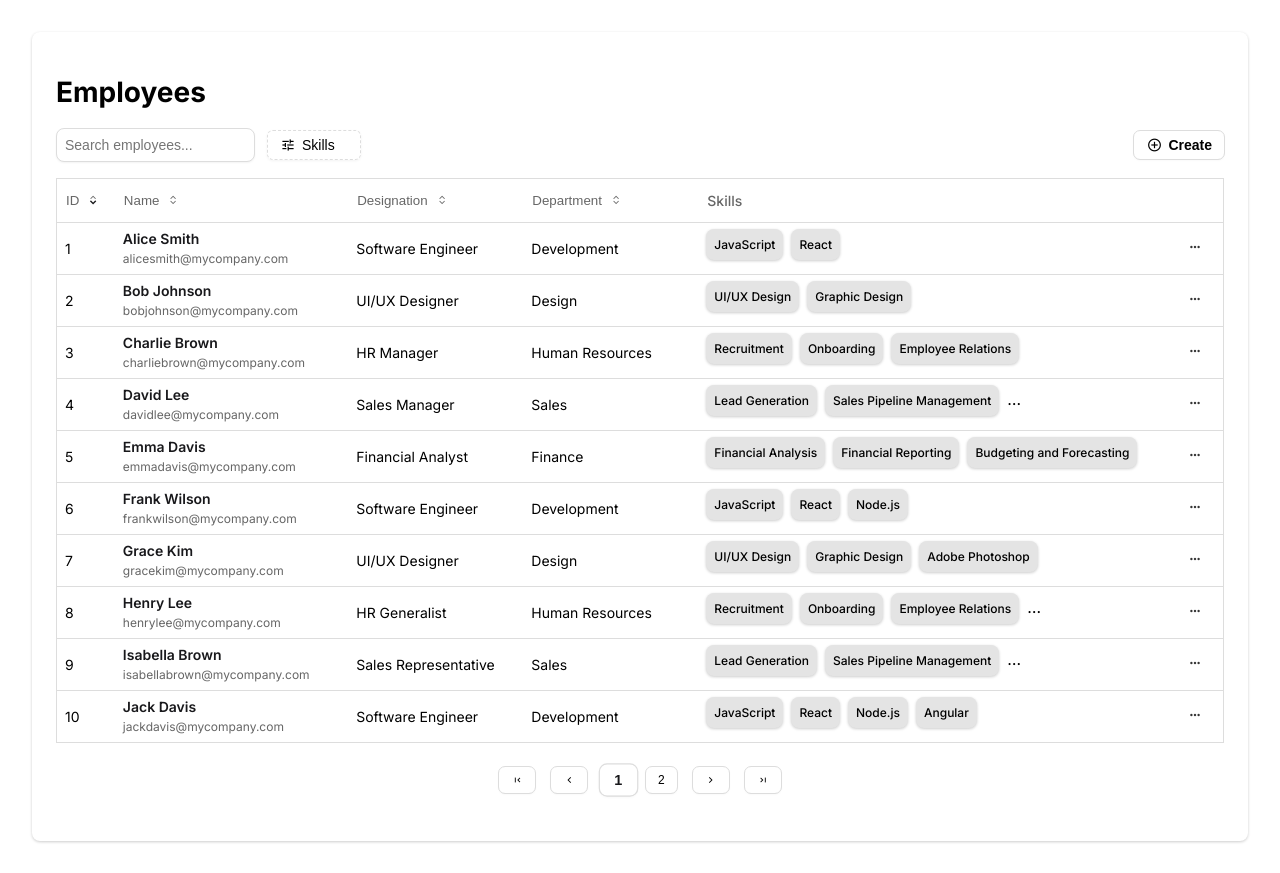
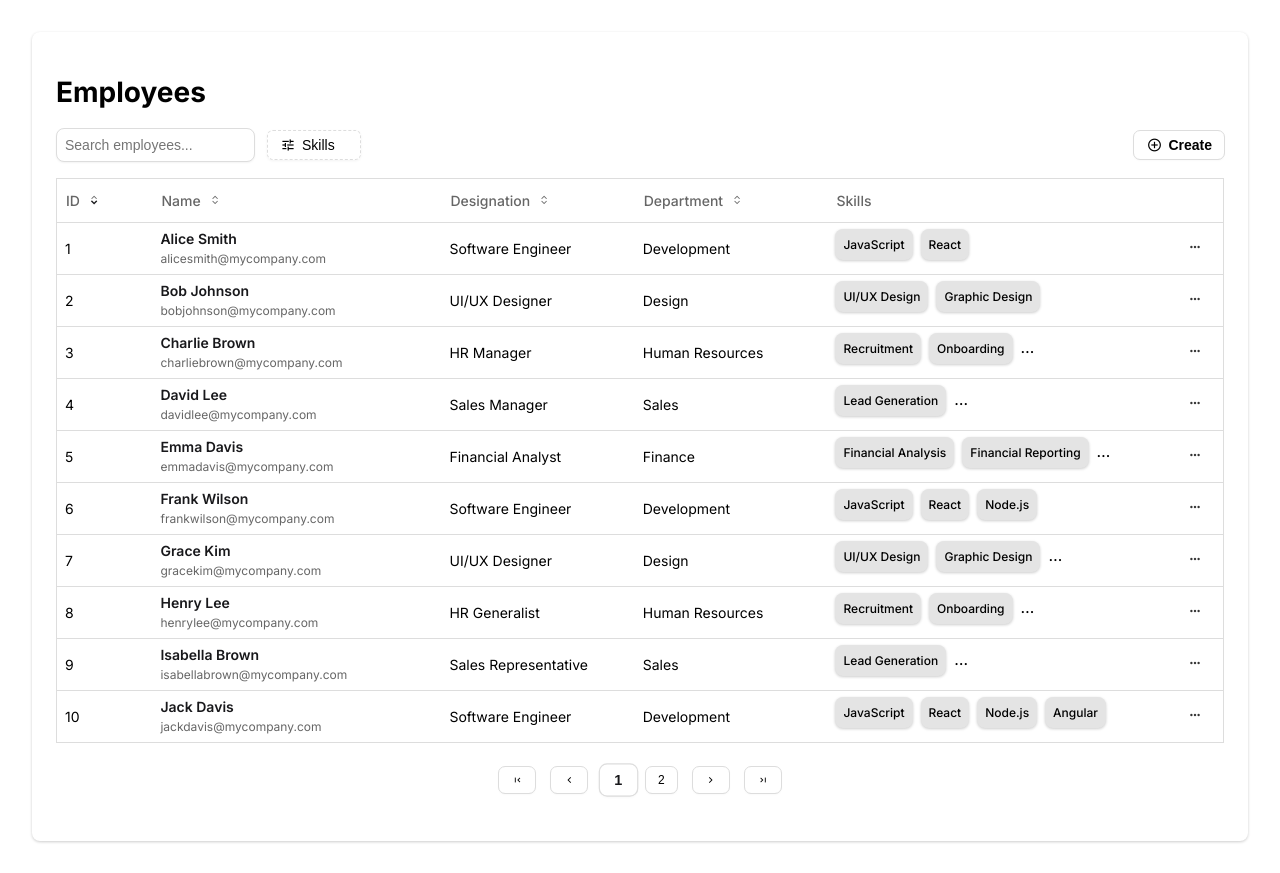
Before and after one commit to amaljoeqb/hr_app_react, a React (Create React App) app: page / in a window 1280 px wide. Built offline with nearby package versions, Linux system fonts and the light colour scheme.

Commit message:
extract reusable table component

```diff
--- a/src/App.tsx
+++ b/src/App.tsx
@@ -10,6 +10,7 @@ import { useAppContext } from "./store/app.context";
 import { useState, useEffect } from "react";
 import data from "./data.json";
 import { routes } from "./config";
+import EmployeeDeletePopup from "./pages/EmployeeListing/components/EmployeeDeletePopup";
 
 const router = createBrowserRouter(routes);
 
--- a/src/components/ui/Popup/Popup.tsx
+++ b/src/components/ui/Popup/Popup.tsx
@@ -9,7 +9,7 @@ export interface PopupPropsType {
 
 export default function Popup(props: PopupPropsType) {
   return (
-    <div className="popup confirmation-popup">
+    <div className="popup confirmation-popup show-popup">
       <section className="popup-content">
         <div className="popup-header">
           <h2>{props.title}</h2>
--- /dev/null
+++ b/src/components/ui/Table/Table.tsx
@@ -0,0 +1,81 @@
+import React from "react";
+
+export interface Column {
+  key: string;
+  title: string;
+  flex: number;
+  sortable?: boolean;
+}
+
+export interface TableProps {
+  columns: Column[];
+  sort?: {
+    key: string;
+    order: "asc" | "desc";
+  };
+  onClickColumnTitle?: (key: string) => void;
+}
+
+export default function Table({
+  columns,
+  sort,
+  onClickColumnTitle,
+  children,
+}: React.PropsWithChildren<TableProps>) {
+  const totalFlex = columns.reduce((total, column) => {
+    return total + column.flex;
+  }, 0);
+
+  function getTitleClassName(key: string) {
+    if (sort?.key === key) {
+      return `column-title ${sort.order}`;
+    }
+    return "column-title";
+  }
+
+  return (
+    <table className="emp-table">
+      <colgroup>
+        {columns.map((column) => {
+          return (
+            <col style={{ width: `${(column.flex / totalFlex) * 100}%` }} />
+          );
+        })}
+      </colgroup>
+      <thead>
+        <tr className="header-row">
+          {columns.map((column) => {
+            return (
+              <th>
+                <div className="header-container">
+                  <h3
+                    className={getTitleClassName(column.key)}
+                    data-key={column.key}
+                    onClick={() => {
+                      if (onClickColumnTitle) {
+                        onClickColumnTitle(column.key);
+                      }
+                    }}
+                  >
+                    {column.title}
+                    {column.sortable && (
+                      <span className="sort-icon">
+                        <span className="material-symbols-outlined up">
+                          keyboard_arrow_up
+                        </span>
+                        <span className="material-symbols-outlined down">
+                          keyboard_arrow_down
+                        </span>
+                      </span>
+                    )}
+                  </h3>
+                </div>
+              </th>
+            );
+          })}
+        </tr>
+      </thead>
+      <tbody>{children}</tbody>
+    </table>
+  );
+}
--- a/src/components/ui/index.ts
+++ b/src/components/ui/index.ts
@@ -1,3 +1,4 @@
 export { default as Chip } from "./Chip/Chip";
 export { default as HighlightedSpan } from "./HighlightedSpan";
 export { default as Popup } from "./Popup/Popup";
+export { default as Table } from "./Table/Table";
--- a/src/pages/EmployeeListing/EmployeeListing.tsx
+++ b/src/pages/EmployeeListing/EmployeeListing.tsx
@@ -8,6 +8,7 @@ import PaginationControl from "./components/PaginationControl";
 import SearchInput from "./components/SearchInput";
 import { useAppContext } from "../../store/app.context";
 import { useNavigate } from "react-router-dom";
+import EmployeeDeletePopup from "./components/EmployeeDeletePopup";
 
 export function EmployeeListing() {
   const [searchTerm, setSearchTerm] = useState("");
@@ -49,6 +50,7 @@ export function EmployeeListing() {
   }, [searchTerm, selectedSkills, employees, sort]);
 
   return (
+    <>
       <main className="card">
         <h1>Employees</h1>
         <div className="emp-listing-header">
@@ -99,5 +101,7 @@ export function EmployeeListing() {
           }}
         />
       </main>
+      {/* <EmployeeDeletePopup employeeId={1} onClose={() => {}} /> */}
+    </>
   );
 }
--- a/src/pages/EmployeeListing/components/EmployeeTable.tsx
+++ b/src/pages/EmployeeListing/components/EmployeeTable.tsx
@@ -1,3 +1,4 @@
+import { Table } from "../../../components";
 import { Employee } from "../../../models";
 import EmployeeRow from "./EmployeeRow";
 
@@ -17,14 +18,18 @@ export default function EmployeeTable({
   sort,
   onChangeSort,
 }: EmployeeTableProps) {
-  function getTitleClassName(key: string) {
-    if (sort.key === key) {
-      return `column-title ${sort.order}`;
-    }
-    return "column-title";
-  }
-
-  function onClickTitle(key: string) {
+  return (
+    <Table
+      columns={[
+        { flex: 1, key: "employeeId", title: "ID", sortable: true },
+        { flex: 3, key: "name", title: "Name", sortable: true },
+        { flex: 2, key: "designation", title: "Designation", sortable: true },
+        { flex: 2, key: "department", title: "Department", sortable: true },
+        { flex: 3, key: "skills", title: "Skills", sortable: false },
+        { flex: 1, key: "actions", title: "", sortable: false },
+      ]}
+      sort={sort}
+      onClickColumnTitle={(key) => {
         if (sort.key === key) {
           onChangeSort({
             key,
@@ -36,111 +41,8 @@ export default function EmployeeTable({
             order: "asc",
           });
         }
-  }
-
-  return (
-    <table className="emp-table">
-      <colgroup>
-        <col style={{ width: "5%" }} />
-        <col style={{ width: "20%" }} />
-        <col style={{ width: "15%" }} />
-        <col style={{ width: "15%" }} />
-        <col style={{ width: "40%" }} />
-        <col style={{ width: "5%" }} />
-      </colgroup>
-      <thead>
-        <tr className="header-row">
-          <th>
-            <div className="header-container">
-              <h3
-                className={getTitleClassName("employeeId")}
-                data-key="employeeId"
-                onClick={() => onClickTitle("employeeId")}
+      }}
     >
-                <button>ID</button>
-                <span className="sort-icon">
-                  <span className="material-symbols-outlined up">
-                    keyboard_arrow_up
-                  </span>
-                  <span className="material-symbols-outlined down">
-                    keyboard_arrow_down
-                  </span>
-                </span>
-              </h3>
-            </div>
-          </th>
-
-          <th>
-            <div className="header-container">
-              <h3
-                className={getTitleClassName("name")}
-                data-key="name"
-                onClick={() => onClickTitle("name")}
-              >
-                <button>Name</button>
-                <span className="sort-icon">
-                  <span className="material-symbols-outlined up">
-                    keyboard_arrow_up
-                  </span>
-                  <span className="material-symbols-outlined down">
-                    keyboard_arrow_down
-                  </span>
-                </span>
-              </h3>
-            </div>
-          </th>
-
-          <th>
-            <div className="header-container">
-              <h3
-                className={getTitleClassName("designation")}
-                data-key="designation"
-                onClick={() => onClickTitle("designation")}
-              >
-                <button>Designation</button>
-                <span className="sort-icon">
-                  <span className="material-symbols-outlined up">
-                    keyboard_arrow_up
-                  </span>
-                  <span className="material-symbols-outlined down">
-                    keyboard_arrow_down
-                  </span>
-                </span>
-              </h3>
-            </div>
-          </th>
-
-          <th>
-            <div className="header-container">
-              <h3
-                className={getTitleClassName("department")}
-                data-key="department"
-                onClick={() => onClickTitle("department")}
-              >
-                <button>Department</button>
-                <span className="sort-icon">
-                  <span className="material-symbols-outlined up">
-                    keyboard_arrow_up
-                  </span>
-                  <span className="material-symbols-outlined down">
-                    keyboard_arrow_down
-                  </span>
-                </span>
-              </h3>
-            </div>
-          </th>
-
-          <th>
-            <div className="header-container">
-              <h3 className="column-title no-click" data-key="skills">
-                Skills
-              </h3>
-            </div>
-          </th>
-          <th></th>
-        </tr>
-      </thead>
-      <tbody>
       {employees.map((employee) => (
         <EmployeeRow
           key={employee.employeeId}
@@ -148,7 +50,6 @@ export default function EmployeeTable({
           searchTerm={searchTerm}
         />
       ))}
-      </tbody>
-    </table>
+    </Table>
   );
 }
```
Lines whose indentation alone changed are shown as unchanged.
